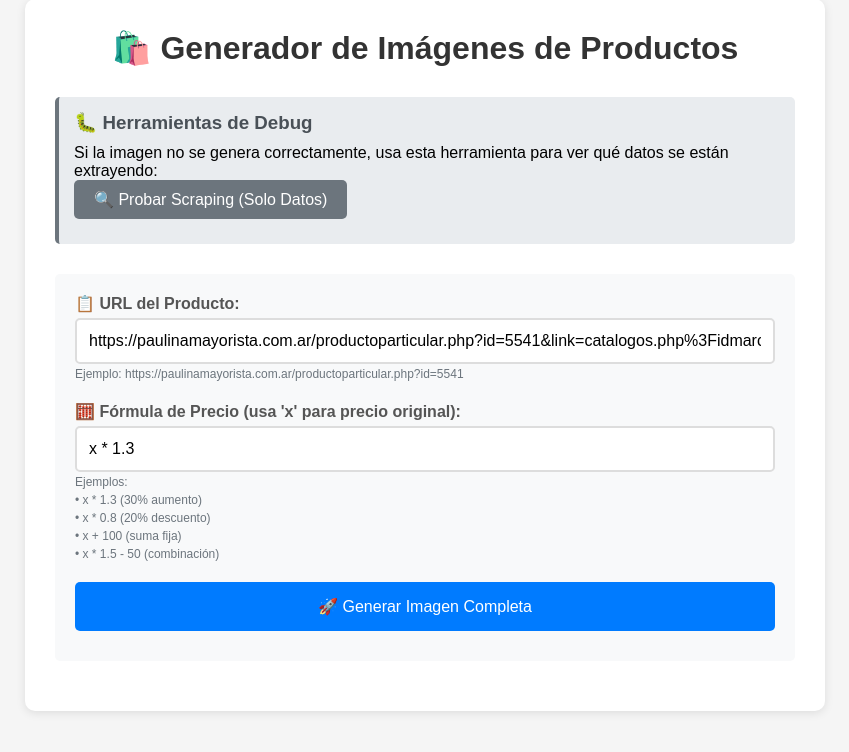
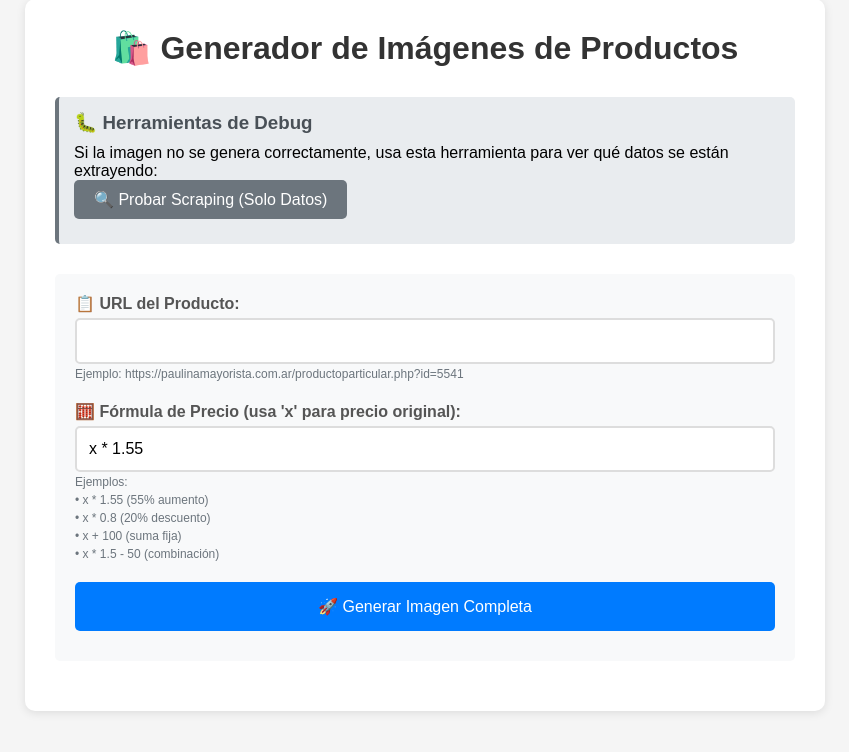
Before and after one commit to daxer99/Tangas, a Flask app: page / in a window 1280 px wide. Shown: the part 21-773 px from the top of the page, without its empty margins (215-1064 px from the left). Run offline with Flask 3, Linux system fonts and the light colour scheme.

Commit message:
prepare to render.com

```diff
--- a/templates/index.html
+++ b/templates/index.html
@@ -208,17 +208,17 @@
                 <div class="form-group">
                     <label for="productUrl">📋 URL del Producto:</label>
                     <input type="url" id="productUrl" required
-                           placeholder="https://paulinamayorista.com.ar/productoparticular.php?id=5541"
-                           value="https://paulinamayorista.com.ar/productoparticular.php?id=5541&link=catalogos.php%3Fidmarca%3D0%26marca%26idcategoria%3D12%26idtemporada%3D0%26categoria%3DACCESORIOS">
+                           placeholder=""
+                           value="">
                     <small>Ejemplo: https://paulinamayorista.com.ar/productoparticular.php?id=5541</small>
                 </div>
 
                 <div class="form-group">
                     <label for="priceFormula">🧮 Fórmula de Precio (usa 'x' para precio original):</label>
                     <input type="text" id="priceFormula"
-                           placeholder="x * 1.3 + 100" value="x * 1.3">
+                           placeholder="x * 1.55 + 100" value="x * 1.55">
                     <small>Ejemplos:
-                        <br>• x * 1.3 (30% aumento)
+                        <br>• x * 1.55 (55% aumento)
                         <br>• x * 0.8 (20% descuento)
                         <br>• x + 100 (suma fija)
                         <br>• x * 1.5 - 50 (combinación)
@@ -398,7 +398,7 @@
                 return eval(expression);
             } catch (error) {
                 console.error('Error en fórmula:', error);
-                return originalPrice * 1.3; // Fallback
+                return originalPrice * 1.55; // Fallback
             }
         }
 
```
